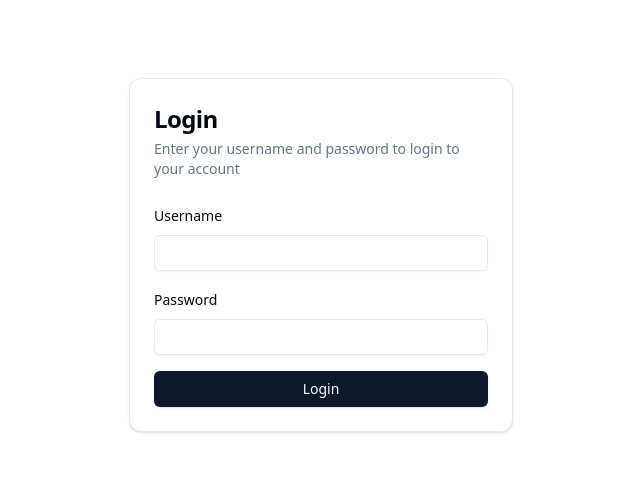
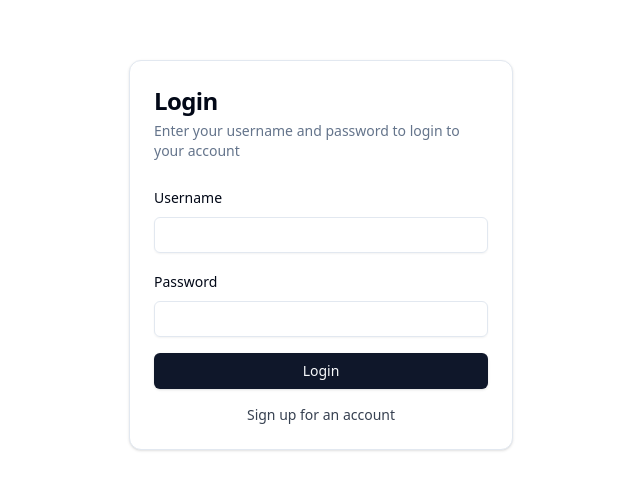
Before and after one commit to joshelvn11/ish-app, a React (Vite) app: page /login in a window 1280 px wide. Shown: the part 145-634 px from the top of the page, without its empty margins (319-959 px from the left). Built offline with nearby package versions, Linux system fonts and the light colour scheme; no server answers.

Commit message:
[FEAT] created login/signup links

```diff
--- a/src/components/authentication/LoginForm.jsx
+++ b/src/components/authentication/LoginForm.jsx
@@ -1,4 +1,5 @@
 import React, { useState, useEffect, useContext } from "react";
+import { Link } from "react-router-dom";
 import AuthContext from "@/context/AuthContext";
 import { Button } from "@/components/ui/button";
 import { Label } from "@/components/ui/label";
@@ -73,6 +74,9 @@ const LoginForm = () => {
             </Button>
           </div>
         </form>
+        <CardFooter className="flex justify-center pt-4 pb-0 text-sm font-light text-gray-700">
+          <Link to="/signup">Sign up for an account</Link>
+        </CardFooter>
       </CardContent>
     </Card>
   );
--- a/src/components/authentication/SignUpForm.jsx
+++ b/src/components/authentication/SignUpForm.jsx
@@ -1,4 +1,5 @@
 import React, { useState, useEffect, useContext } from "react";
+import { Link } from "react-router-dom";
 import AuthContext from "@/context/AuthContext";
 import { Button } from "@/components/ui/button";
 import { Label } from "@/components/ui/label";
@@ -105,6 +106,9 @@ const SignUpForm = () => {
             </Button>
           </div>
         </form>
+        <CardFooter className="flex justify-center pt-4 pb-0 text-sm font-light text-gray-700">
+          <Link to="/login">Log into your account</Link>
+        </CardFooter>
       </CardContent>
     </Card>
   );
```
